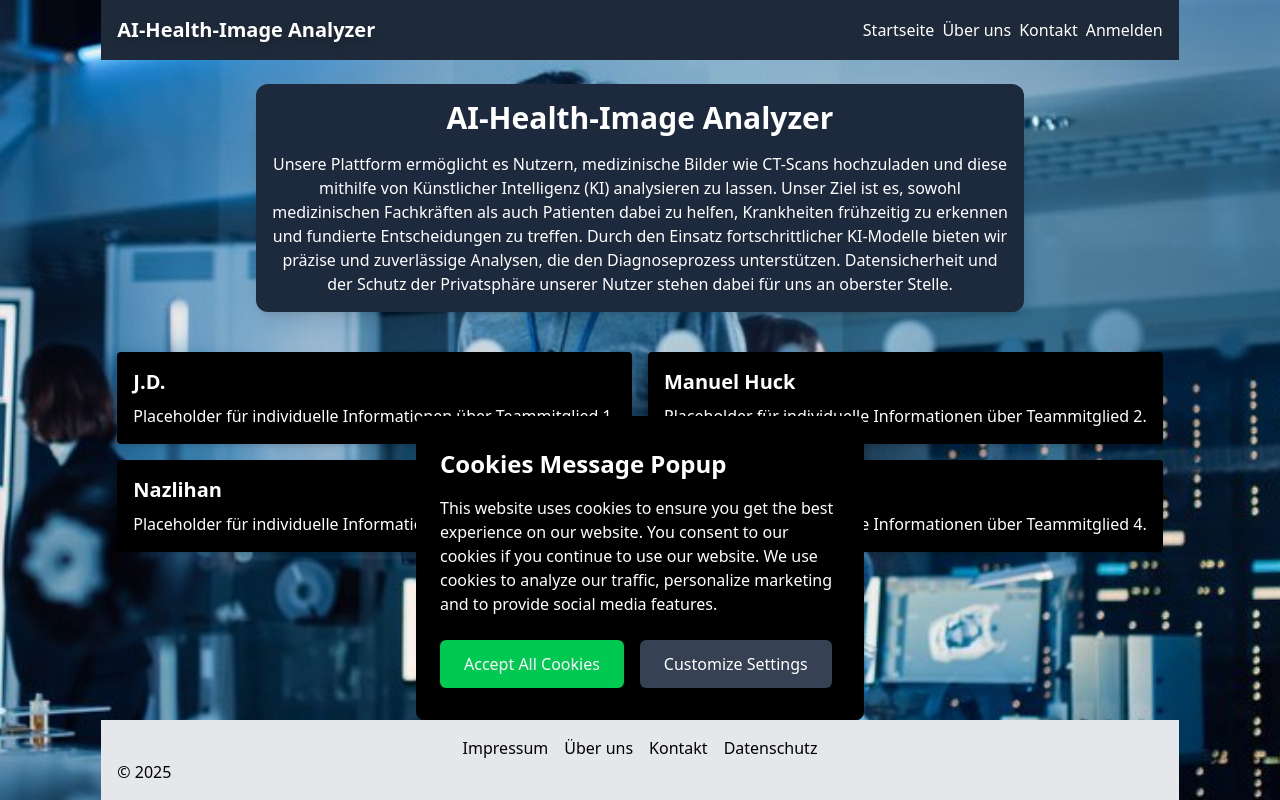
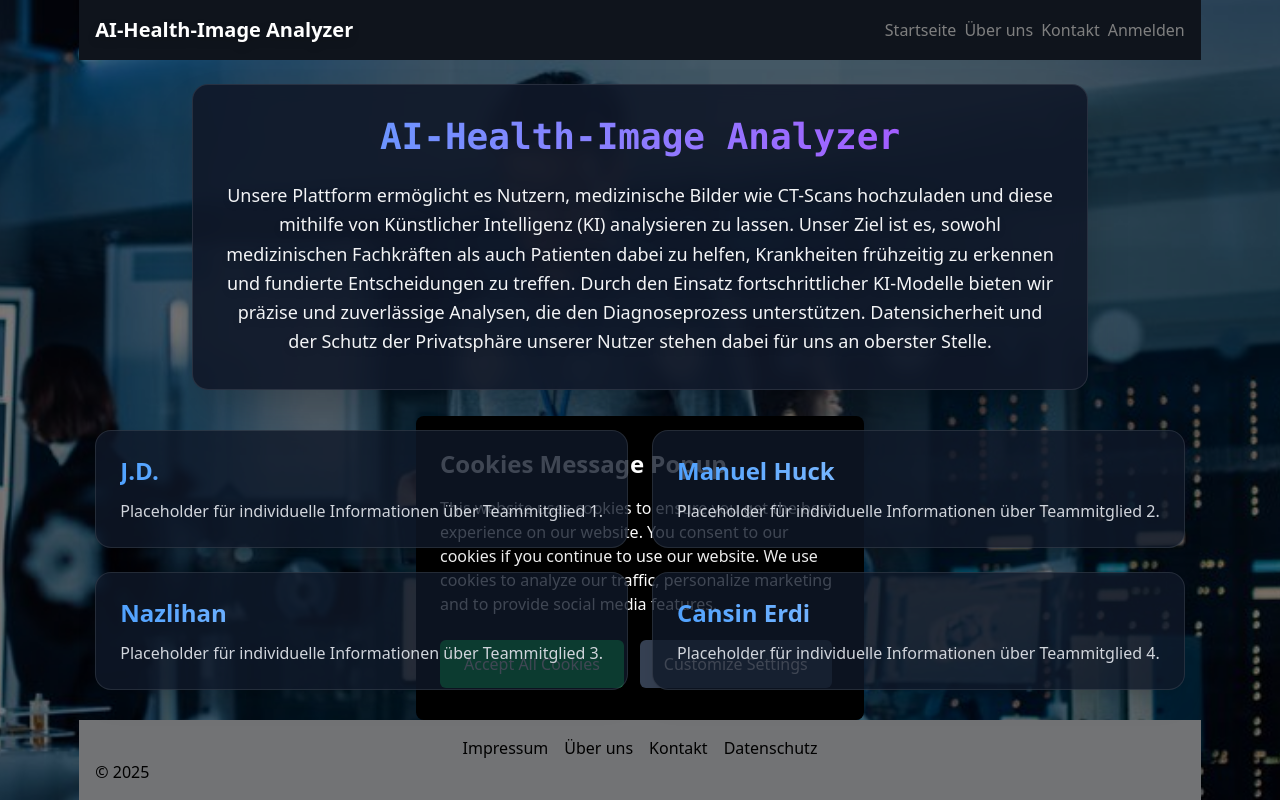
Before and after one commit to AI-Health-Image/AI-Health-Image, a React (Vite) app in the folder frontend/: page /about in a window 1280 px wide. Built offline with nearby package versions, Linux system fonts and the light colour scheme.

Commit message:
feat: Improved team section with hover effects and design enhancements

```diff
--- a/frontend/package.json
+++ b/frontend/package.json
@@ -10,6 +10,8 @@
     "preview": "vite preview"
   },
   "dependencies": {
+    "@tailwindcss/typography": "^0.5.12",
+    "framer-motion": "^11.2.5",
     "@cornerstonejs/core": "^2.19.7",
     "@cornerstonejs/tools": "^2.19.7",
     "@tailwindcss/vite": "^4.0.5",
--- a/frontend/src/pages/AboutPage.jsx
+++ b/frontend/src/pages/AboutPage.jsx
@@ -3,14 +3,18 @@ import Layout from "../layout/Layout";
 function AboutPage() {
   return (
     <div
-      className="bg-cover bg-center h-screen flex flex-col justify-center items-center"
+      className="bg-cover bg-center min-h-screen flex flex-col justify-center items-center relative"
       style={{ backgroundImage: "url('/itmedical.jpg')" }}
     >
+      <div className="absolute inset-0 bg-black/50 pointer-events-none"></div>
+
       <Layout>
-        <div className="flex flex-col justify-center items-center p-4">
-          <div className="max-w-3xl text-center bg-slate-800 text-white rounded-xl p-4 shadow-lg">
-            <h1 className="text-3xl font-bold mb-4">AI-Health-Image Analyzer</h1>
-            <p>
+        <div className="flex flex-col justify-center items-center p-4 relative z-10">
+          <div className="max-w-4xl text-center bg-gray-900/90 text-white rounded-2xl p-8 shadow-2xl backdrop-blur-sm border border-white/10">
+            <h1 className="text-4xl font-bold mb-6 font-mono bg-gradient-to-r from-blue-400 to-purple-500 bg-clip-text text-transparent">
+              AI-Health-Image Analyzer
+            </h1>
+            <p className="text-lg leading-relaxed text-gray-100 drop-shadow-md">
               Unsere Plattform ermöglicht es Nutzern, medizinische Bilder wie CT-Scans hochzuladen und diese
               mithilfe von Künstlicher Intelligenz (KI) analysieren zu lassen. Unser Ziel ist es, sowohl medizinischen
               Fachkräften als auch Patienten dabei zu helfen, Krankheiten frühzeitig zu erkennen und fundierte
@@ -21,23 +25,25 @@ function AboutPage() {
           </div>
         </div>
 
-        <section className="p-4 grid grid-cols-2 gap-4">
-          <div className="bg-black text-white p-4 rounded shadow-md">
-            <h3 className="text-xl font-bold mb-2">J.D.</h3>
-            <p>Placeholder für individuelle Informationen über Teammitglied 1.</p>
-          </div>
-          <div className="bg-black text-white p-4 rounded shadow-md">
-            <h3 className="text-xl font-bold mb-2">Manuel Huck</h3>
-            <p>Placeholder für individuelle Informationen über Teammitglied 2.</p>
-          </div>
-          <div className="bg-black text-white p-4 rounded shadow-md">
-            <h3 className="text-xl font-bold mb-2">Nazlihan</h3>
-            <p>Placeholder für individuelle Informationen über Teammitglied 3.</p>
-          </div>
-          <div className="bg-black text-white p-4 rounded shadow-md">
-            <h3 className="text-xl font-bold mb-2">Cansin Erdi</h3>
-            <p>Placeholder für individuelle Informationen über Teammitglied 4.</p>
-          </div>
+        <section className="p-4 grid grid-cols-1 md:grid-cols-2 gap-6 max-w-6xl w-full relative z-10">
+          {[
+            { name: "J.D.", desc: "Placeholder für individuelle Informationen über Teammitglied 1." },
+            { name: "Manuel Huck", desc: "Placeholder für individuelle Informationen über Teammitglied 2." },
+            { name: "Nazlihan", desc: "Placeholder für individuelle Informationen über Teammitglied 3." },
+            { name: "Cansin Erdi", desc: "Placeholder für individuelle Informationen über Teammitglied 4." },
+          ].map((member, index) => (
+            <div
+              key={index}
+              className="group bg-gray-900/80 hover:bg-gray-800/90 transition-all duration-300 text-white p-6 rounded-2xl shadow-xl border border-white/10 transform hover:scale-105"
+            >
+              <h3 className="text-2xl font-bold mb-3 text-transparent bg-clip-text bg-gradient-to-r from-blue-400 to-blue-200">
+                {member.name}
+              </h3>
+              <p className="text-gray-300 group-hover:text-white transition-colors duration-200">
+                {member.desc}
+              </p>
+            </div>
+          ))}
         </section>
       </Layout>
     </div>
```
Also changed, not shown: 1 other file (tests, documents, lock files or other folders).
